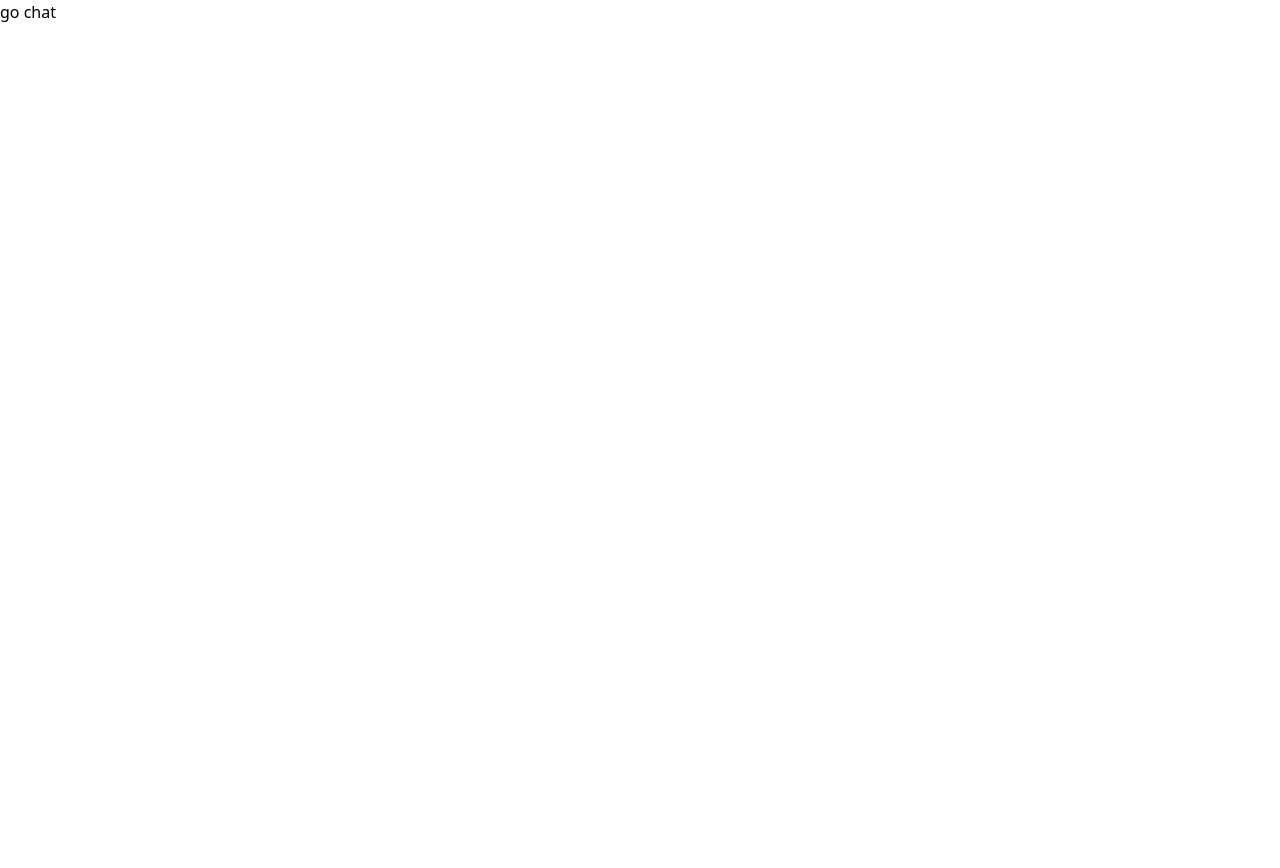
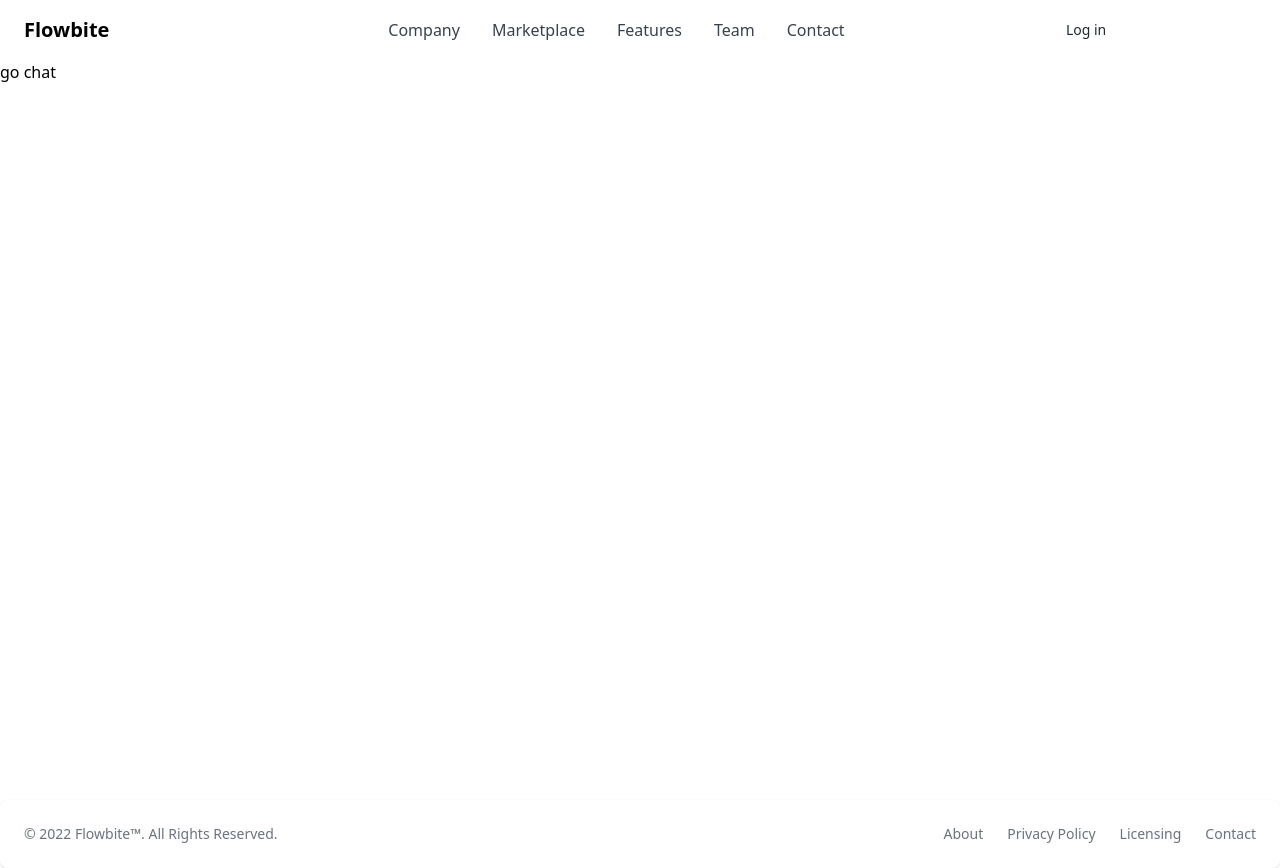
Before and after one commit to chidimi/next-chat-sample, a Next.js app: page / in a window 1280 px wide. Before the commit the page ends 800 px from the top, so only its background shows below. Built offline with nearby package versions, Linux system fonts and the light colour scheme.

Commit message:
Layout追加

```diff
--- /dev/null
+++ b/components/Footer.tsx
@@ -0,0 +1,35 @@
+export const Footer = () => {
+  return (
+    <footer className="p-4 bg-white rounded-lg shadow md:flex md:items-center md:justify-between md:p-6 dark:bg-gray-800">
+      <span className="text-sm text-gray-500 sm:text-center dark:text-gray-400">
+        © 2022{" "}
+        <a href="https://flowbite.com/" className="hover:underline">
+          Flowbite™
+        </a>
+        . All Rights Reserved.
+      </span>
+      <ul className="flex flex-wrap items-center mt-3 text-sm text-gray-500 dark:text-gray-400 sm:mt-0">
+        <li>
+          <a href="#" className="mr-4 hover:underline md:mr-6 ">
+            About
+          </a>
+        </li>
+        <li>
+          <a href="#" className="mr-4 hover:underline md:mr-6">
+            Privacy Policy
+          </a>
+        </li>
+        <li>
+          <a href="#" className="mr-4 hover:underline md:mr-6">
+            Licensing
+          </a>
+        </li>
+        <li>
+          <a href="#" className="hover:underline">
+            Contact
+          </a>
+        </li>
+      </ul>
+    </footer>
+  );
+};
--- /dev/null
+++ b/components/Header.tsx
@@ -0,0 +1,118 @@
+export const Header = () => {
+  return (
+    <header>
+      <nav className="bg-white border-gray-200 px-4 lg:px-6 py-2.5 dark:bg-gray-800">
+        <div className="flex flex-wrap justify-between items-center mx-auto max-w-screen-xl">
+          <a href="https://flowbite.com" className="flex items-center">
+            <span className="self-center text-xl font-semibold whitespace-nowrap dark:text-white">
+              Flowbite
+            </span>
+          </a>
+          <div className="flex items-center lg:order-2">
+            <a
+              href="#"
+              className="text-gray-800 dark:text-white hover:bg-gray-50 focus:ring-4 focus:ring-gray-300 font-medium rounded-lg text-sm px-4 lg:px-5 py-2 lg:py-2.5 mr-2 dark:hover:bg-gray-700 focus:outline-none dark:focus:ring-gray-800"
+            >
+              Log in
+            </a>
+            <a
+              href="#"
+              className="text-white bg-primary-700 hover:bg-primary-800 focus:ring-4 focus:ring-primary-300 font-medium rounded-lg text-sm px-4 lg:px-5 py-2 lg:py-2.5 mr-2 dark:bg-primary-600 dark:hover:bg-primary-700 focus:outline-none dark:focus:ring-primary-800"
+            >
+              Get started
+            </a>
+            <button
+              data-collapse-toggle="mobile-menu-2"
+              type="button"
+              className="inline-flex items-center p-2 ml-1 text-sm text-gray-500 rounded-lg lg:hidden hover:bg-gray-100 focus:outline-none focus:ring-2 focus:ring-gray-200 dark:text-gray-400 dark:hover:bg-gray-700 dark:focus:ring-gray-600"
+              aria-controls="mobile-menu-2"
+              aria-expanded="false"
+            >
+              <span className="sr-only">Open main menu</span>
+              <svg
+                className="w-6 h-6"
+                fill="currentColor"
+                viewBox="0 0 20 20"
+                xmlns="http://www.w3.org/2000/svg"
+              >
+                <path
+                  fillRule="evenodd"
+                  d="M3 5a1 1 0 011-1h12a1 1 0 110 2H4a1 1 0 01-1-1zM3 10a1 1 0 011-1h12a1 1 0 110 2H4a1 1 0 01-1-1zM3 15a1 1 0 011-1h12a1 1 0 110 2H4a1 1 0 01-1-1z"
+                  clipRule="evenodd"
+                ></path>
+              </svg>
+              <svg
+                className="hidden w-6 h-6"
+                fill="currentColor"
+                viewBox="0 0 20 20"
+                xmlns="http://www.w3.org/2000/svg"
+              >
+                <path
+                  fillRule="evenodd"
+                  d="M4.293 4.293a1 1 0 011.414 0L10 8.586l4.293-4.293a1 1 0 111.414 1.414L11.414 10l4.293 4.293a1 1 0 01-1.414 1.414L10 11.414l-4.293 4.293a1 1 0 01-1.414-1.414L8.586 10 4.293 5.707a1 1 0 010-1.414z"
+                  clipRule="evenodd"
+                ></path>
+              </svg>
+            </button>
+          </div>
+          <div
+            className="hidden justify-between items-center w-full lg:flex lg:w-auto lg:order-1"
+            id="mobile-menu-2"
+          >
+            <ul className="flex flex-col mt-4 font-medium lg:flex-row lg:space-x-8 lg:mt-0">
+              <li>
+                <a
+                  href="#"
+                  className="block py-2 pr-4 pl-3 text-white rounded bg-primary-700 lg:bg-transparent lg:text-primary-700 lg:p-0 dark:text-white"
+                  aria-current="page"
+                >
+                  Home
+                </a>
+              </li>
+              <li>
+                <a
+                  href="#"
+                  className="block py-2 pr-4 pl-3 text-gray-700 border-b border-gray-100 hover:bg-gray-50 lg:hover:bg-transparent lg:border-0 lg:hover:text-primary-700 lg:p-0 dark:text-gray-400 lg:dark:hover:text-white dark:hover:bg-gray-700 dark:hover:text-white lg:dark:hover:bg-transparent dark:border-gray-700"
+                >
+                  Company
+                </a>
+              </li>
+              <li>
+                <a
+                  href="#"
+                  className="block py-2 pr-4 pl-3 text-gray-700 border-b border-gray-100 hover:bg-gray-50 lg:hover:bg-transparent lg:border-0 lg:hover:text-primary-700 lg:p-0 dark:text-gray-400 lg:dark:hover:text-white dark:hover:bg-gray-700 dark:hover:text-white lg:dark:hover:bg-transparent dark:border-gray-700"
+                >
+                  Marketplace
+                </a>
+              </li>
+              <li>
+                <a
+                  href="#"
+                  className="block py-2 pr-4 pl-3 text-gray-700 border-b border-gray-100 hover:bg-gray-50 lg:hover:bg-transparent lg:border-0 lg:hover:text-primary-700 lg:p-0 dark:text-gray-400 lg:dark:hover:text-white dark:hover:bg-gray-700 dark:hover:text-white lg:dark:hover:bg-transparent dark:border-gray-700"
+                >
+                  Features
+                </a>
+              </li>
+              <li>
+                <a
+                  href="#"
+                  className="block py-2 pr-4 pl-3 text-gray-700 border-b border-gray-100 hover:bg-gray-50 lg:hover:bg-transparent lg:border-0 lg:hover:text-primary-700 lg:p-0 dark:text-gray-400 lg:dark:hover:text-white dark:hover:bg-gray-700 dark:hover:text-white lg:dark:hover:bg-transparent dark:border-gray-700"
+                >
+                  Team
+                </a>
+              </li>
+              <li>
+                <a
+                  href="#"
+                  className="block py-2 pr-4 pl-3 text-gray-700 border-b border-gray-100 hover:bg-gray-50 lg:hover:bg-transparent lg:border-0 lg:hover:text-primary-700 lg:p-0 dark:text-gray-400 lg:dark:hover:text-white dark:hover:bg-gray-700 dark:hover:text-white lg:dark:hover:bg-transparent dark:border-gray-700"
+                >
+                  Contact
+                </a>
+              </li>
+            </ul>
+          </div>
+        </div>
+      </nav>
+    </header>
+  );
+};
--- /dev/null
+++ b/components/Layout.tsx
@@ -0,0 +1,19 @@
+import { ReactNode } from "react";
+import { Footer } from "./Footer";
+import { Header } from "./Header";
+
+type LayoutProps = {
+  children: ReactNode;
+};
+
+export const Layout = ({ children }: LayoutProps) => {
+  return (
+    <>
+      <div className="flex flex-col min-h-screen">
+        <Header />
+        <main className="flex-grow">{children}</main>
+      </div>
+      <Footer />
+    </>
+  );
+};
--- a/pages/_app.tsx
+++ b/pages/_app.tsx
@@ -1,8 +1,13 @@
-import '../styles/globals.css'
-import type { AppProps } from 'next/app'
+import "../styles/globals.css";
+import type { AppProps } from "next/app";
+import { Layout } from "../components/layout";
 
 function MyApp({ Component, pageProps }: AppProps) {
-  return <Component {...pageProps} />
+  return (
+    <Layout>
+      <Component {...pageProps} />
+    </Layout>
+  );
 }
 
-export default MyApp
+export default MyApp;
```
